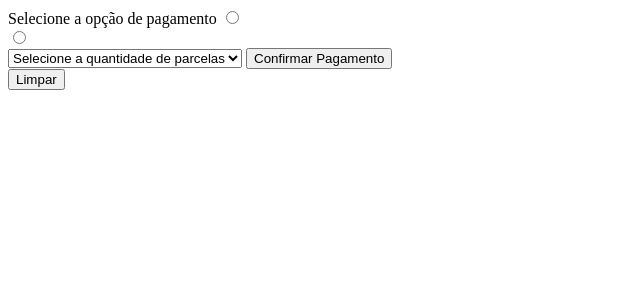
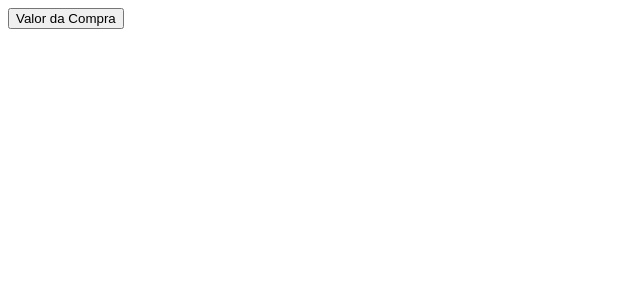
Before and after one commit to Diogo-Garcia11/Projeto-Alpha, a PHP site: page /Pedido.php in a window 1280 px wide. Shown: the top 300 px of the page, without its empty margins (0-640 px from the left). Run offline with PHP 8.4, Linux system fonts and the light colour scheme.

Commit message:
Diogo 9-4-24 22:23
melhorei o sistema de levar entre as outra páginas, mas ainda falta um monte  de echo e calculo

```diff
--- a/Cadastro.php
+++ b/Cadastro.php
@@ -17,17 +17,16 @@ if(isset($_REQUEST['valor']) and ($_REQUEST['valor'] == 'enviado'))
     $_SESSION['Endereco'] = $_POST['Endereco'];
     $_SESSION['Valor'] = $_POST['Valor'];
 
-
     if($Botão == "Confirmar Endereço")
     {
         header('location:Pgto.php');
+
     }
-
 
 }
 else{
 ?>
-    <form action="Cadastro.php?valor==enviado"  method="post">
+    <form action="Cadastro.php?valor=enviado"  method="post">
     <input type="text" name="Nome" id="Nome" placeholder="Nome" size="35"><br>
     <input type="text" name="Endereco" id="Endereco" placeholder="Endereço"><br>
     <input type="text" name="Valor" id="Valor" placeholder="Valor"><br>
--- a/Pedido.php
+++ b/Pedido.php
@@ -17,31 +17,27 @@ if(isset($_REQUEST['valor']) and ($_REQUEST['valor'] == 'enviado'))
     $_SESSION['Endereco'] = $_POST['Endereco'];
     $_SESSION['Valor'] = $_POST['Valor'];
 
-    if($Botão == "Confirmar pagamento")
+    $ValorParcela = $_SESSION['Valor'] / $_SESSION['CondicaoPgto'];
+
+    if($Botão == "Valor da Compra")
     {
-        header('location:Pedido.php');
+        echo "Nome: ".$_SESSION['Nome']."<br>";
+        echo "Endereço: ".$_SESSION['Endereco']."<br>";
+        echo "Forma de Pagamento: ".$_SESSION['FormaPgto']."<br>";
+        echo "Condição de pagamento: ".$_SESSION['CondicaoPgto']."<br>";
+        echo "Valor da Parcela: ".$ValorParcela."<br>";
+        echo "Valor do pedido: ".$bunda."<br>";
+
+
     }
-
 }
 
 
 else{
 ?>
-    <form action="Pgto.php?valor==enviado"  method="post">
-    <label for="Opcao">Selecione a opção de pagamento</label>
-    <input type="radio" name="Opcao" id="Pix"><br>
-    <input type="radio" name="Opcao" id="Cartao"><br>
-    <select name="Parcelamento" id="Parcelamento">
-        <option default value="1">Selecione a quantidade de parcelas</option>
-        <option value="2">2X</option>
-        <option value="4">4X</option>
-        <option value="6">6X</option>
-        <option value="8">8X</option>
-        <option value="10">10X</option>
-        <option value="12">12X</option>
-    </select>
-    <input type="submit" name="Enviar" value="Confirmar Pagamento"><br>
-    <input type="reset" name="Limpar" value="Limpar"><br>
+    <form action="Pedido.php?valor=enviado"  method="post">
+
+    <input type="submit"  name="Enviar" value="Valor da Compra">
     </form>
 </body>
 </html>
```
Also changed, not shown: Pgto.php (+15 -12 lines).
